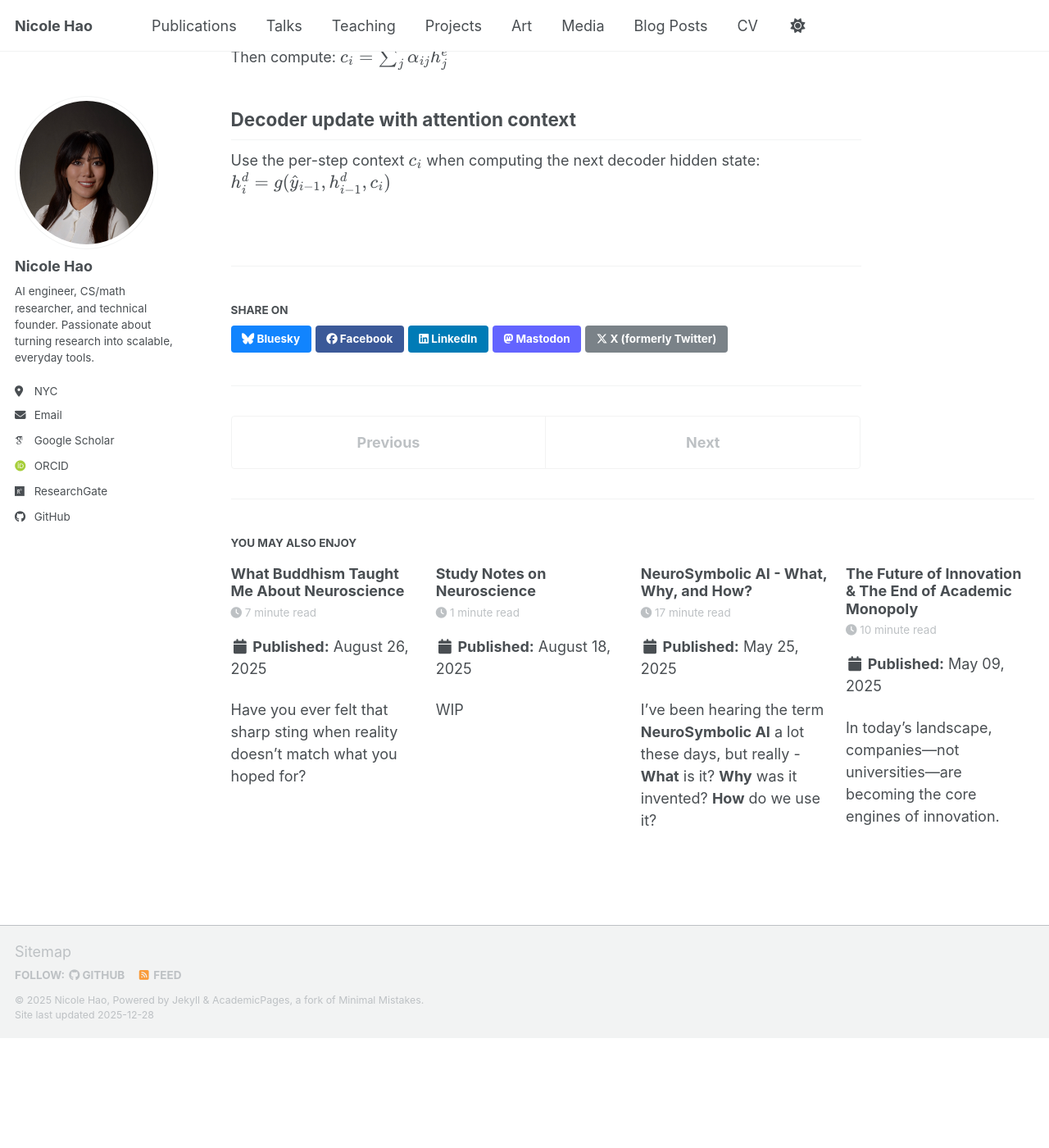
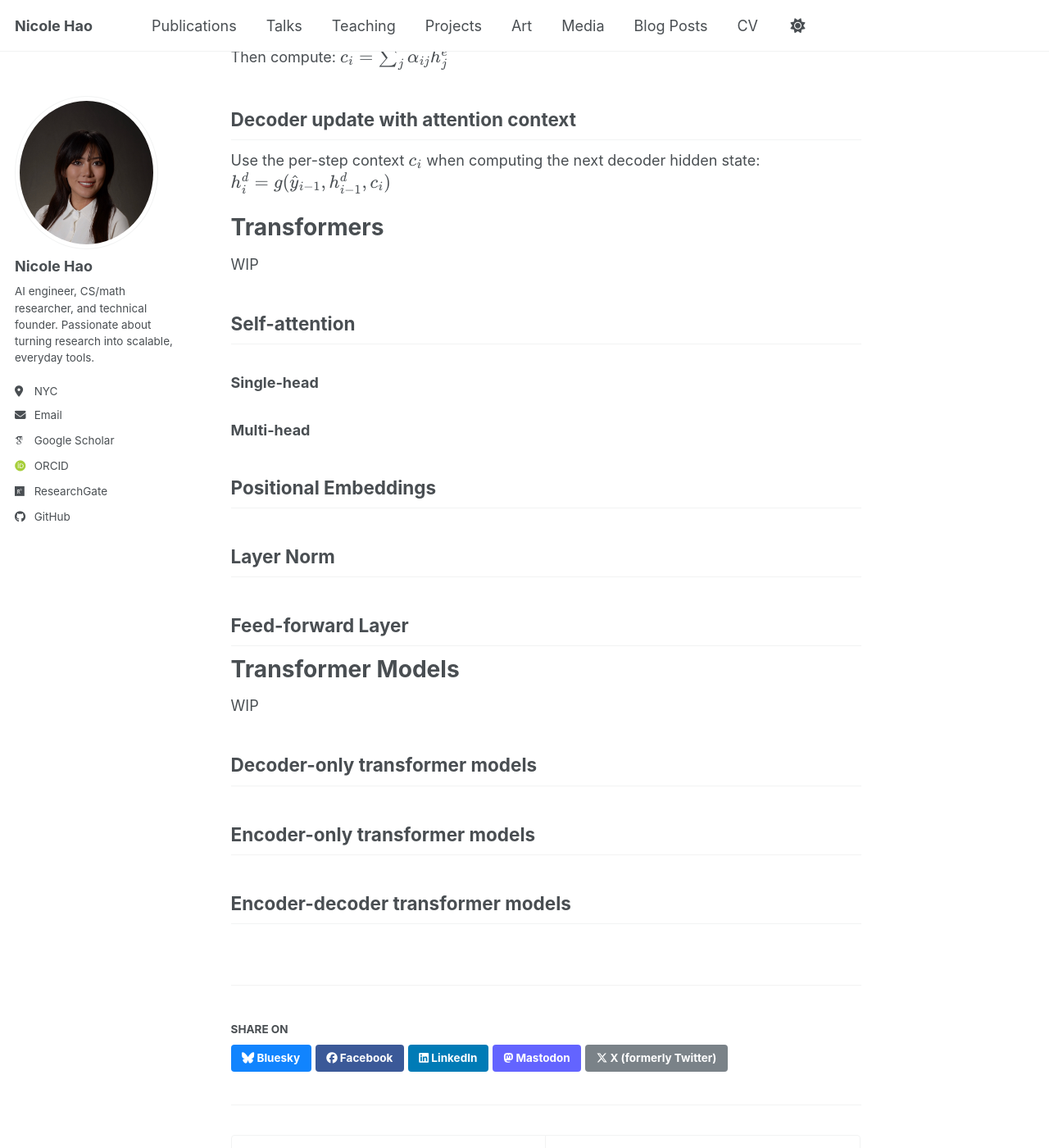
Before and after one commit to nicolehao34/nicolehao34.github.io, a Jekyll site: the page built from _posts/2025-12-27-NLP-notes.md, in a window 1280 px wide and 1400 px high, scrolled down 36447 px. Shown: the whole window at 82% size. Built offline with Jekyll 4.4.1, drawn with Linux system fonts in a browser that asks for light colours; some web fonts are replaced; a script bundle is joined from its source files by our own code; library files that are not in the unit come from our copies; before the commit the page ends 37713 px from its top, so only the background shows below that; some of the changed text lies outside the part shown.

Commit message:
Add initial sections on transformers and update terminology in NLP notes

```diff
--- a/_posts/2025-12-27-NLP-notes.md
+++ b/_posts/2025-12-27-NLP-notes.md
@@ -61,7 +61,7 @@ Comprehensive study notes covering foundational NLP methods from classical n-gra
 
 11. **Transformers** *(Work in Progress)*
 
-12. **Transformer-based Encoders** *(Work in Progress)*
+12. **Transformer-based Models** *(Work in Progress)*
 
 ---
 
@@ -1539,3 +1539,25 @@ Use the per-step context \\(c_i\\) when computing the next decoder hidden state:
 $$
 h_i^{d} = g(\hat{y}_{i-1}, h_{i-1}^{d}, c_i)
 $$
+
+# Transformers
+WIP
+## Self-attention
+
+### Single-head
+
+### Multi-head
+
+## Positional Embeddings
+
+## Layer Norm
+
+## Feed-forward Layer
+
+# Transformer Models
+WIP
+## Decoder-only transformer models
+
+## Encoder-only transformer models
+
+## Encoder-decoder transformer models
```
